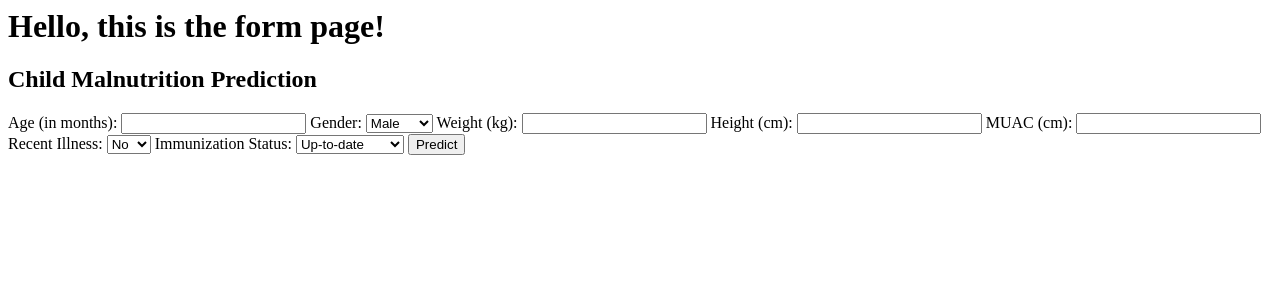
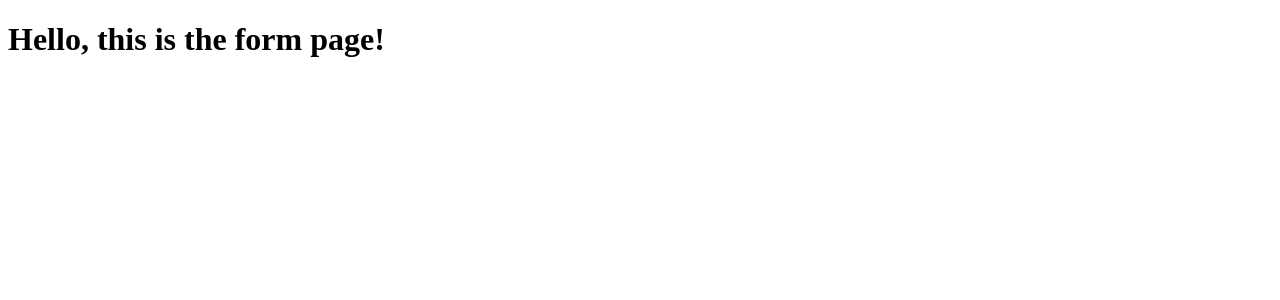
Before and after one commit to Melaniemweru/malnutrition-project, a Flask app: page / in a window 1280 px wide. Shown: the top 300 px of the page. Run offline with Flask 3, Linux system fonts and the light colour scheme; parts of the project's set-up code (start-up, migrations or seed data) failed here and were passed over.

Commit message:
Update form.html

```diff
--- a/templates/form.html
+++ b/templates/form.html
@@ -1,43 +1,9 @@
-<h1>Hello, this is the form page!</h1>
-
-<h2>Child Malnutrition Prediction</h2>
-
-<form method="POST" action="/predict">
-    <label>Age (in months):</label>
-    <input type="number" name="age_months" required>
-
-    <label>Gender:</label>
-    <select name="gender" required>
-        <option value="male">Male</option>
-        <option value="female">Female</option>
-    </select>
-
-    <label>Weight (kg):</label>
-    <input type="number" step="0.01" name="weight_kg" required>
-
-    <label>Height (cm):</label>
-    <input type="number" step="0.1" name="height_cm" required>
-
-    <label>MUAC (cm):</label>
-    <input type="number" step="0.1" name="muac_cm" required>
-
-    <label>Recent Illness:</label>
-    <select name="recent_illness" required>
-        <option value="0">No</option>
-        <option value="1">Yes</option>
-    </select>
-
-    <label>Immunization Status:</label>
-    <select name="immunization_status" required>
-        <option value="up_to_date">Up-to-date</option>
-        <option value="not_up_to_date">Not up-to-date</option>
-    </select>
-
-    <button type="submit">Predict</button>
-</form>
-
-{% if prediction %}
-    <div class="result">
-        ✅ Prediction: {{ prediction }}
-    </div>
-{% endif %}
+<!DOCTYPE html>
+<html>
+<head>
+    <title>Test Page</title>
+</head>
+<body>
+    <h1>Hello, this is the form page!</h1>
+</body>
+</html>
```
